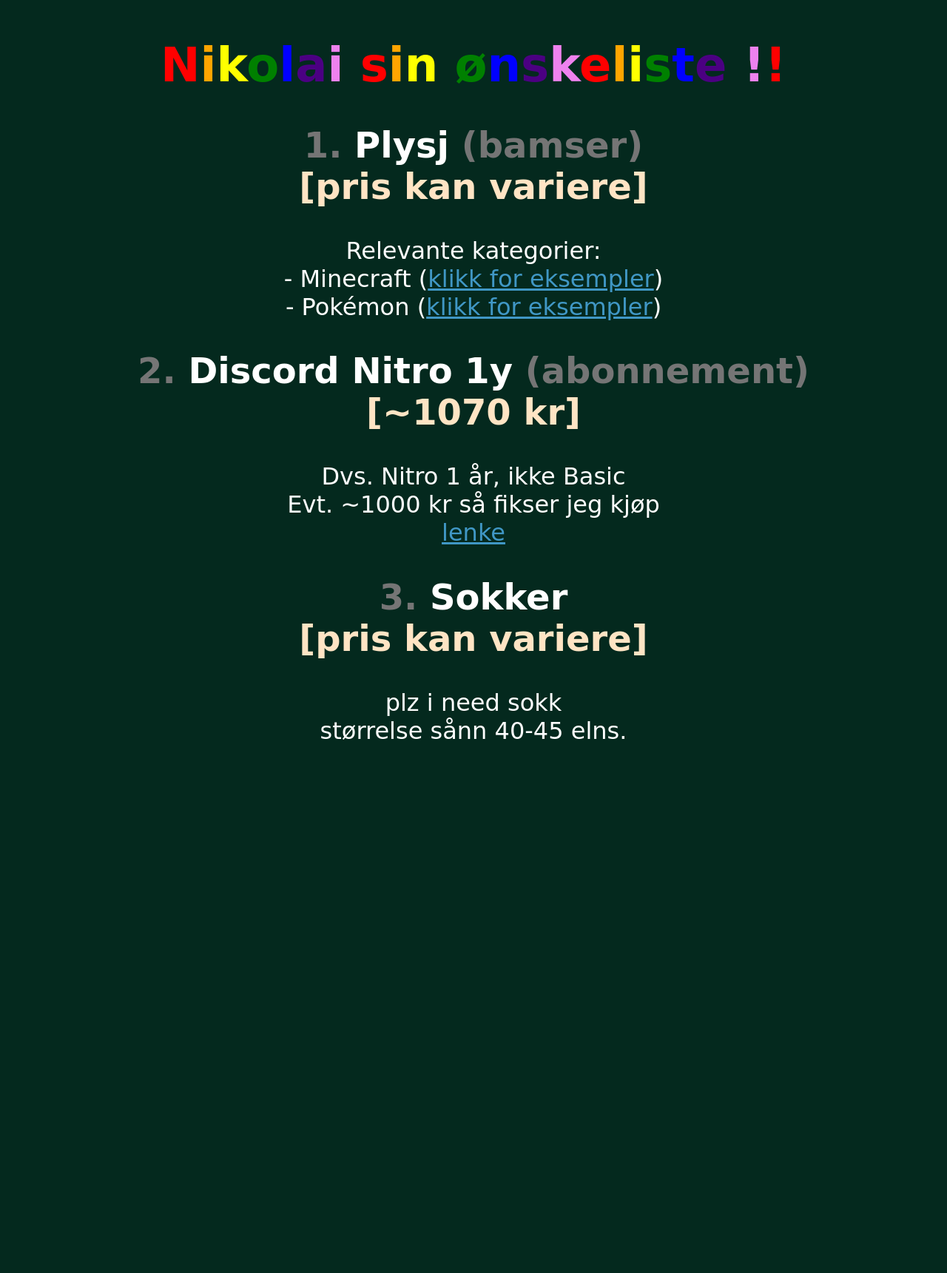
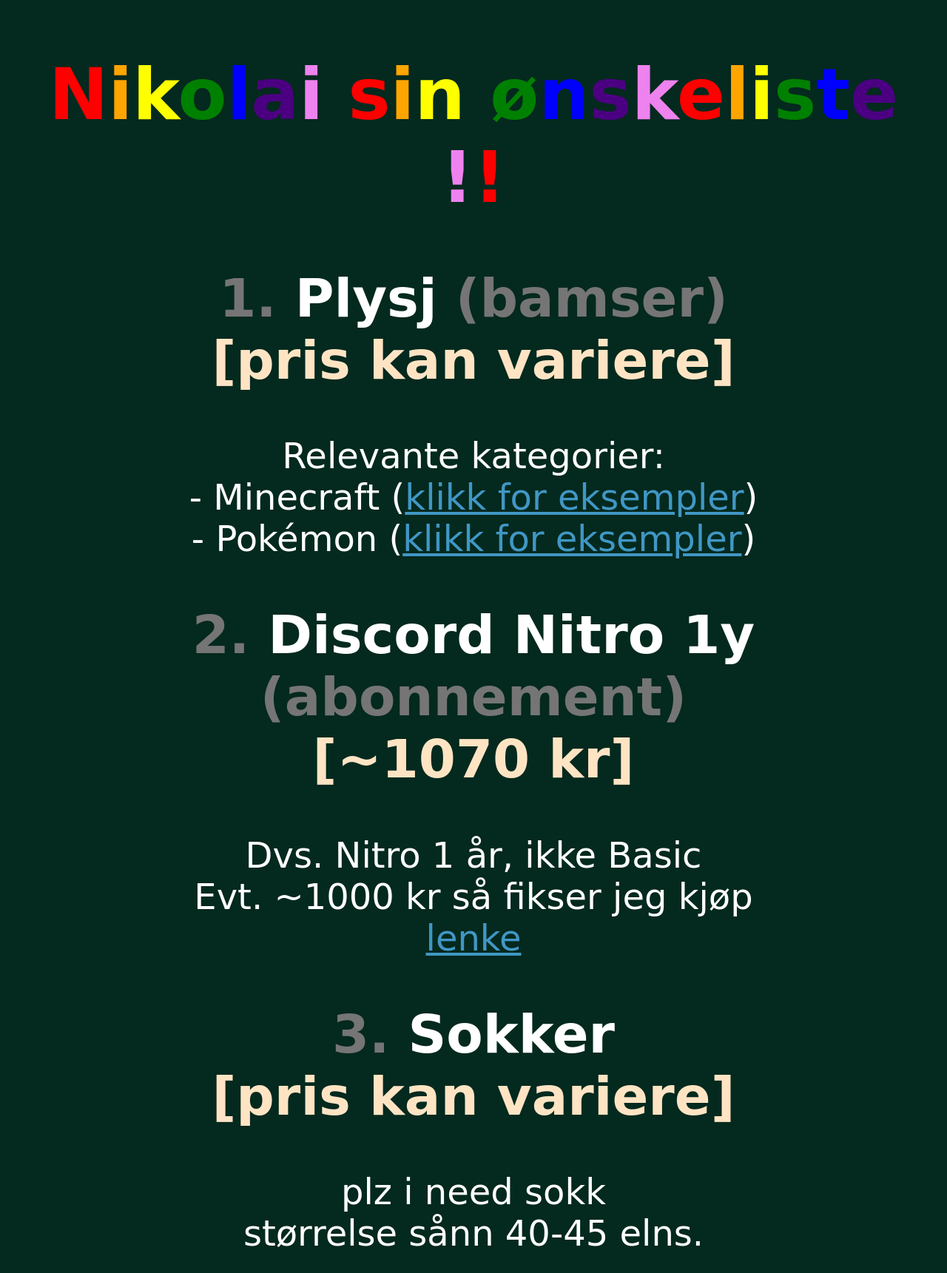
Before and after one commit to qtniko/qtniko.github.io, a PHP site: the page made by ønskeliste/index.html in a window 1280 px wide. Shown: the whole page at 74% size. Before the commit the page ends 1000 px from the top, so only its background shows below. Run offline with PHP 8.4, Linux system fonts and the light colour scheme.

Commit message:
ønskeliste

```diff
--- a/ønskeliste/main.css
+++ b/ønskeliste/main.css
@@ -7,7 +7,7 @@ body {
     justify-content: center;
     align-items: center;
     text-align: center;
-    font-size: 2em;
+    font-size: 3em;
     color: #ffffff;
     font-family: 'Comic Sans MS', 'Comic Neue', 'Gill Sans', 'Gill Sans MT', Calibri, 'Trebuchet MS', sans-serif;
 }
```
